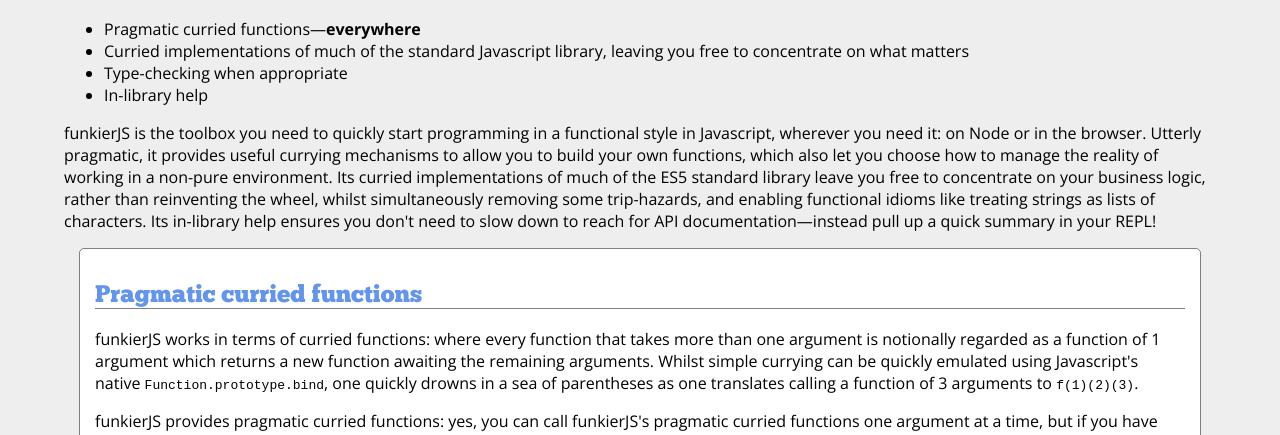
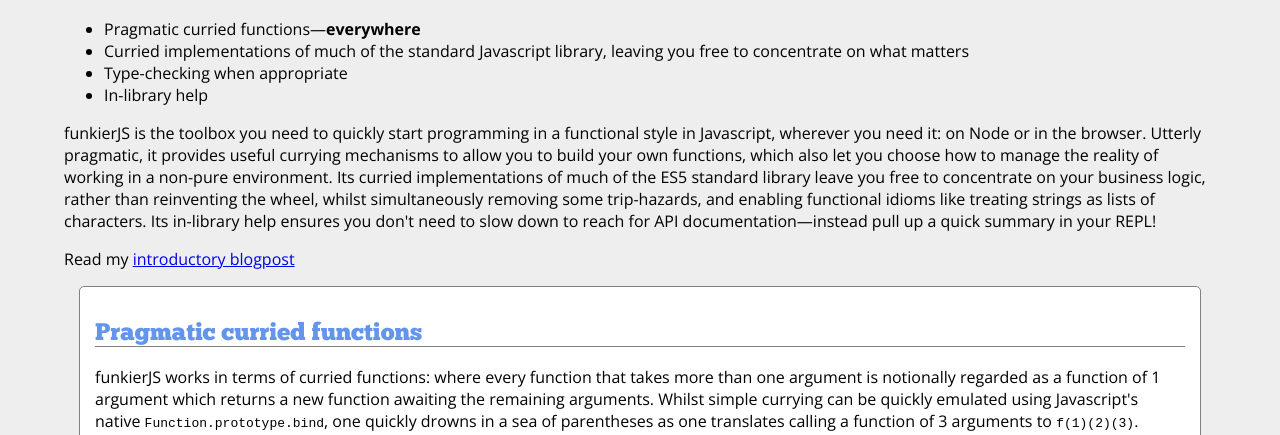
Before and after one commit to graememcc/funkierJS, a website: page website/index.html in a window 1280 px wide. Shown: the part 288-723 px from the top of the page. Drawn offline with nearby package versions, Linux system fonts and the light colour scheme.

Commit message:
Add blog post link to website homepage

```diff
--- a/website/index.html
+++ b/website/index.html
@@ -31,6 +31,9 @@
       </ul>
       <main class="noflex">
       <p>funkierJS is the toolbox you need to quickly start programming in a functional style in Javascript, wherever you need it: on Node or in the browser. Utterly pragmatic, it provides useful currying mechanisms to allow you to build your own functions, which also let you choose how to manage the reality of working in a non-pure environment. Its curried implementations of much of the ES5 standard library leave you free to concentrate on your business logic, rather than reinventing the wheel, whilst simultaneously removing some trip-hazards, and enabling functional idioms like treating strings as lists of characters. Its in-library help ensures you don't need to slow down to reach for API documentation—instead pull up a quick summary in your REPL!
+      </p>
+      <p>
+      Read my <a href="http://www.graememcc.co.uk/onfunkier.html">introductory blogpost</a>
       </p>
       <section class="feature">
         <h2 class="left">Pragmatic curried functions</h2>
```
